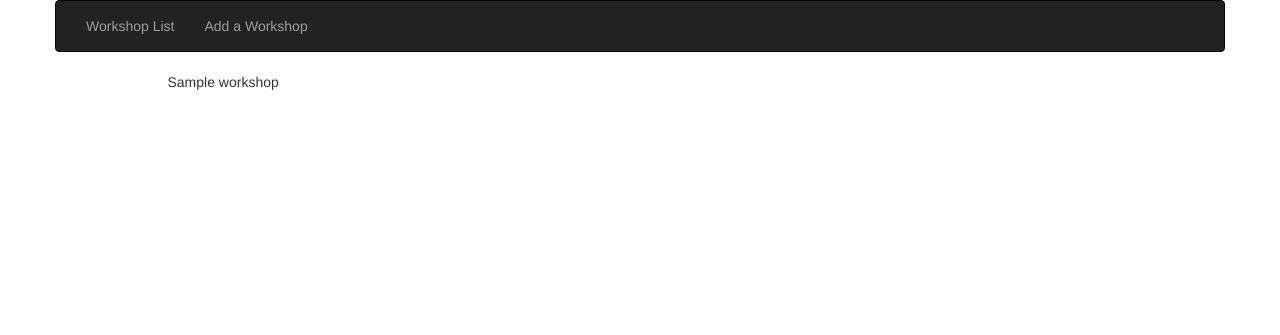
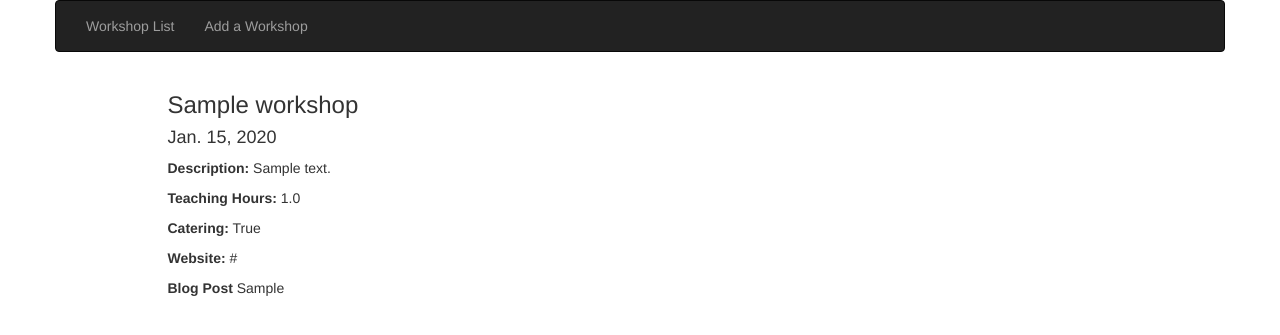
Before and after one commit to resbaz/workshop_data_management, a Django app: template wdm/templates/workshops/workshop_detail.html in a window 1280 px wide. Shown: the top 335 px of the page. Run offline with Django 3.2, Linux system fonts and the light colour scheme; tables that the repository leaves empty hold one stand-in row (values such as "Sample post"); the template is opened without the code that fills it: values that come from a table or form of the project are taken from there, most other values are stand-ins (such as "Sample title", 1, 10 or a date in 2020); some libraries are stand-ins or nearby versions.

Commit message:
fixed the workshop detail page

```diff
--- a/wdm/templates/workshops/workshop_detail.html
+++ b/wdm/templates/workshops/workshop_detail.html
@@ -2,6 +2,15 @@
 
 {% block main_content %}
 
-	{{ object }}
+    <h3>{{ object.title }}</h3>
+    <h4>{{ object.start_date }}</h4>
+
+<p><strong>Description:</strong> {{ object.description }}</p>
+<p><strong>Teaching Hours:</strong> {{ object.teaching_hours }}</p>
+<p><strong>Catering:</strong> {{object.catering }}</p>
+<p><strong>Website:</strong> {{ objet.website }}</p>
+<p><strong>Blog Post</strong> {{ object.blog_post }}</p>
+
+
 
 {% endblock main_content %}
```
